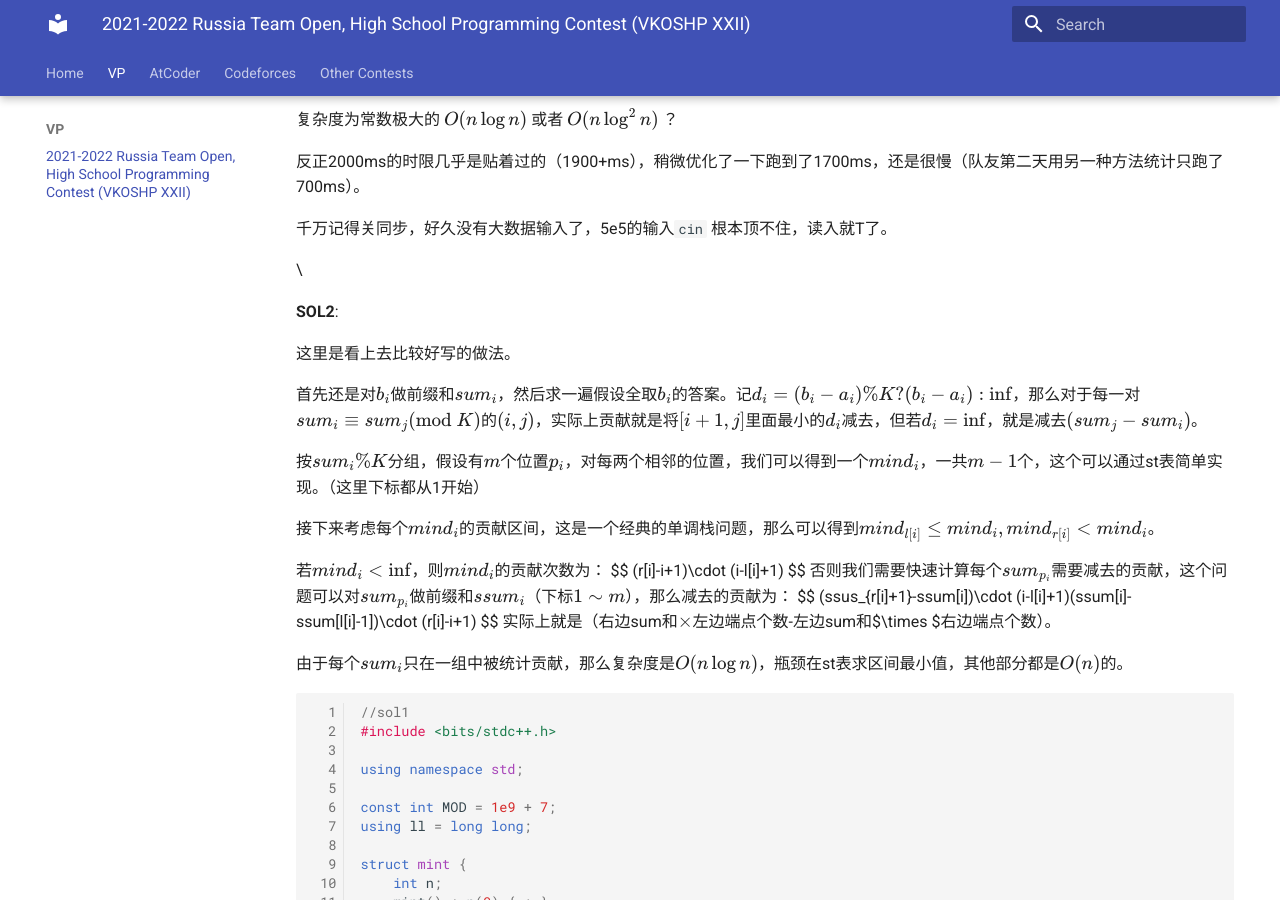
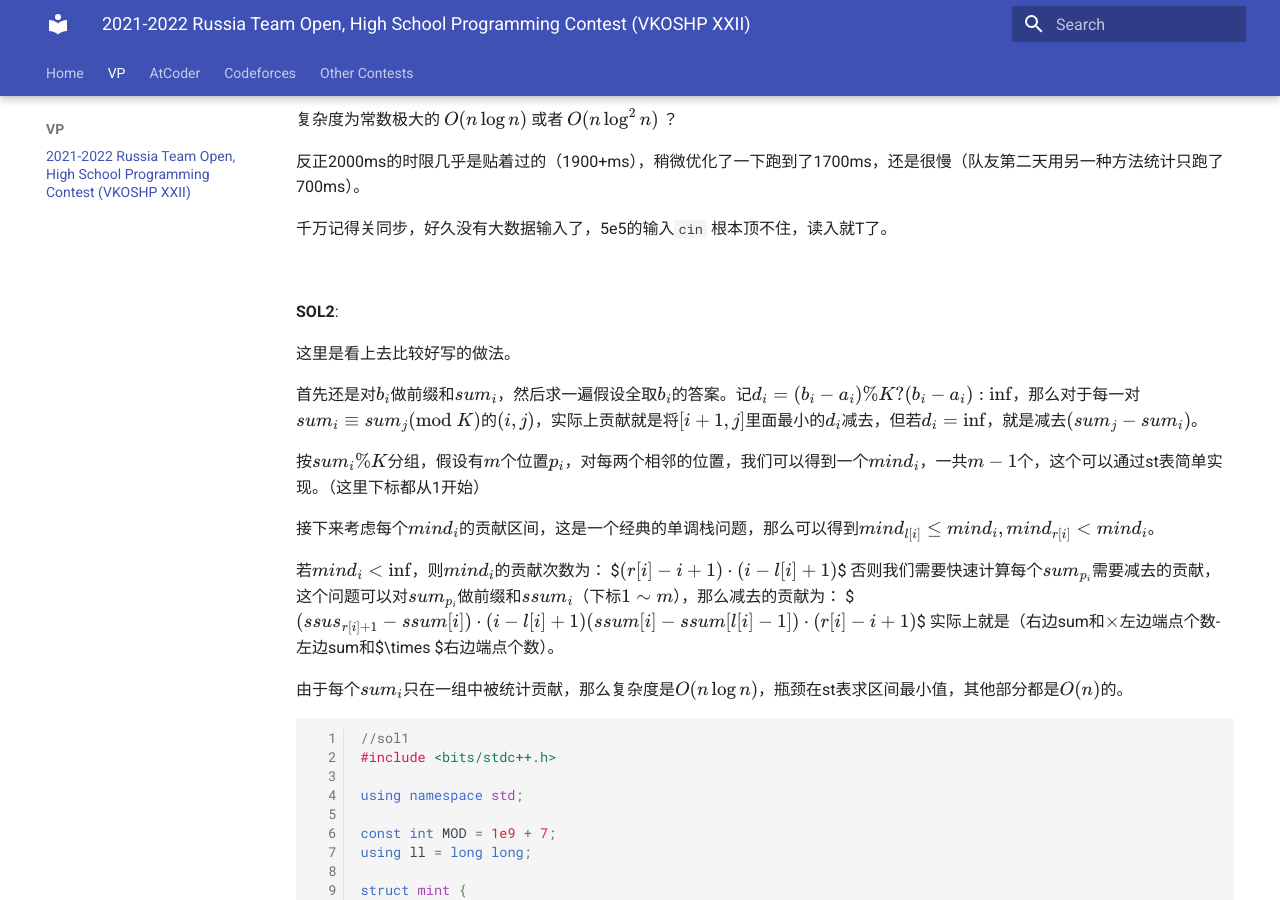
Before and after one commit to SkqLiao/team-wiki, an MkDocs documentation site: the page built from docs/vp/cf-gym-103483.md, in a window 1280 px wide and 900 px high, scrolled down 6739 px. Built offline with MkDocs 1.6.1 and Material for MkDocs 9.7.7, drawn with Linux system fonts in a browser that asks for light colours.

Commit message:
Update cf-gym-103483.md

```diff
--- a/docs/vp/cf-gym-103483.md
+++ b/docs/vp/cf-gym-103483.md
@@ -322,7 +322,7 @@ signed main(){
 
 千万记得关同步，好久没有大数据输入了，5e5的输入`cin` 根本顶不住，读入就T了。
 
-\\
+<br/>
 
 **SOL2**:
 
@@ -335,13 +335,9 @@ signed main(){
 接下来考虑每个$mind_i$的贡献区间，这是一个经典的单调栈问题，那么可以得到$mind_{l[i]}\leq mind_i,mind_{r[i]}<mind_i$。
 
 若$mind_i<\inf$，则$mind_i$的贡献次数为：
-$$
-(r[i]-i+1)\cdot (i-l[i]+1)
-$$
+$$(r[i]-i+1)\cdot (i-l[i]+1)$$
 否则我们需要快速计算每个$sum_{p_i}$需要减去的贡献，这个问题可以对$sum_{p_i}$做前缀和$ssum_i$（下标$1\sim m$），那么减去的贡献为：
-$$
-(ssus_{r[i]+1}-ssum[i])\cdot (i-l[i]+1)(ssum[i]-ssum[l[i]-1])\cdot (r[i]-i+1)
-$$
+$$(ssus_{r[i]+1}-ssum[i])\cdot (i-l[i]+1)(ssum[i]-ssum[l[i]-1])\cdot (r[i]-i+1)$$
 实际上就是（右边sum和$\times$左边端点个数-左边sum和$\times $右边端点个数）。
 
 由于每个$sum_i$只在一组中被统计贡献，那么复杂度是$O(n\log n)$，瓶颈在st表求区间最小值，其他部分都是$O(n)$的。
```
